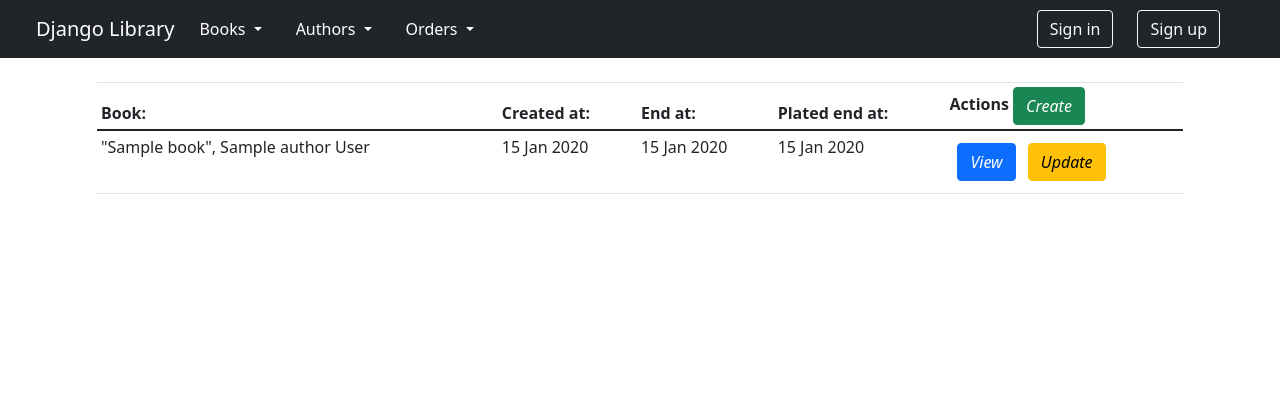
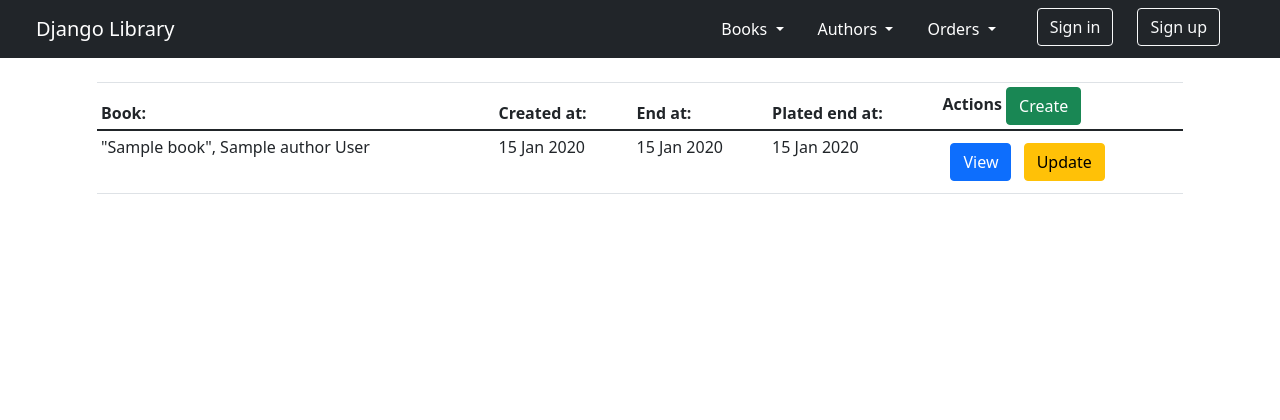
Before and after one commit to yasegor/DjangoLibrary, a Django app: page /order/ in a window 1280 px wide. Shown: the top 420 px of the page. Run offline with Django 4.2, Linux system fonts and the light colour scheme; tables that the repository leaves empty hold one stand-in row (values such as "Sample post"); some libraries are stand-ins or nearby versions.

Commit message:
Made font for "View" and Update buttons from italic to common.

```diff
--- a/templates/author/author_list.html
+++ b/templates/author/author_list.html
@@ -21,9 +21,9 @@
                     <td>{{ author.patronymic }}</td>
                     <td>
                         <a type="button" class="btn btn-primary mx-2 my-2"
-                           href="/authors/{{ author.id }}"><i>View</i></a>
+                           href="/authors/{{ author.id }}">View</a>
                         <a type="button" class="btn btn-warning"
-                           href="/authors/update/{{ author.id }}"><i>Update</i></a>
+                           href="/authors/update/{{ author.id }}">Update</a>
                     </td>
                 </tr>
                 </tbody>
--- a/templates/base.html
+++ b/templates/base.html
@@ -22,8 +22,8 @@
 <nav class="navbar navbar-expand-lg navbar-dark bg-dark">
     <div class="container-fluid">
         <a class="navbar-brand mx-2" href="/">Django Library</a>
-        <div class="collapse navbar-collapse" id="navbarSupportedContent">
-            <ul class="navbar-nav me-auto mb-2 mb-md-0">
+        <div class="navbar-nav" id="navbarSupportedContent">
+            <ul class="navbar-nav justify-content-center mb-2 mb-md-0"> <!-- Тут надо центрировать!!!-->
                 <li class="nav-item mx-2">
                     <div class="dropdown">
                         <button class=" nav-link active btn dropdown-toggle" type="button" id="dropdownMenuButton1"
--- a/templates/book/book_list.html
+++ b/templates/book/book_list.html
@@ -28,8 +28,8 @@
                     <td>{{ book.description }}</td>
                     <td>{{ book.count }}</td>
                     <td>
-                        <a type="button" class="btn btn-primary mx-2 my-2" href="/books/{{ book.id }}"><i>View</i></a>
-                        <a type="button" class="btn btn-warning" href="/books/update/{{ book.id }}"><i>Update</i></a>
+                        <a type="button" class="btn btn-primary mx-2 my-2" href="/books/{{ book.id }}">View</a>
+                        <a type="button" class="btn btn-warning" href="/books/update/{{ book.id }}">Update</a>
                     </td>
                 </tr>
                 </tbody>
--- a/templates/order/order_list.html
+++ b/templates/order/order_list.html
@@ -20,7 +20,7 @@
                 <th scope="col">Plated end at:</th>
 
 
-                <th scope="col">Actions <a type="button" class="btn btn-success" href="create/"><i>Create</i></a>
+                <th scope="col">Actions <a type="button" class="btn btn-success" href="create/">Create</a>
                 </th>
             </tr>
             </thead>
@@ -35,8 +35,9 @@
 
 
                     <td>
-                        <a type="button" class="btn btn-primary mx-2 my-2" href="{% url 'order_detail' order.id %}"><i>View</i></a>
-                        <a type="button" class="btn btn-warning" href="{% url 'order_update' order.id %}"><i>Update</i></a>
+                        <a type="button" class="btn btn-primary mx-2 my-2"
+                           href="{% url 'order_detail' order.id %}">View</a>
+                        <a type="button" class="btn btn-warning" href="{% url 'order_update' order.id %}">Update</a>
 
                     </td>
                 </tr>
```
